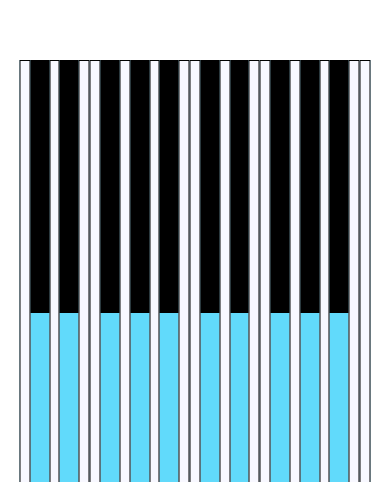
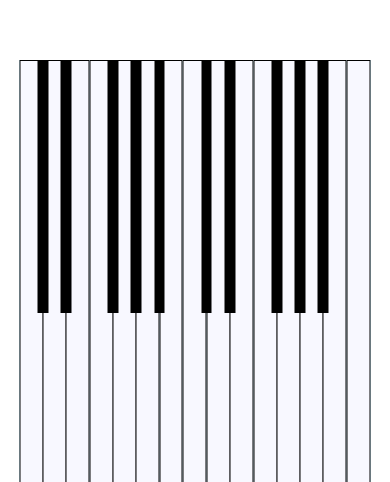
Before and after one commit to seaweber/Bryte, a React (Create React App) app: page / in a window 390 px wide. Shown: the part 362-844 px from the top of the page. Built offline with nearby package versions, Linux system fonts and the light colour scheme.

Commit message:
add responsive piano UI for most common midi keyboard sizes

```diff
--- a/src/components/BlackKey.js
+++ b/src/components/BlackKey.js
@@ -1,10 +1,9 @@
-import React, { useState } from "react";
+import React from "react";
 import "../styles/BlackKey.css";
 
 function BlackKey ( props ) {
-
     return (
-        <div className="blackKey">
+        <div className={'key blackKey'}>
 
         </div>
     );
--- a/src/components/PianoKeyboard.js
+++ b/src/components/PianoKeyboard.js
@@ -9,6 +9,29 @@ import BlackKey from "./BlackKey";
 function PianoKeyboard ( props ) {
 
     const [width, setWidth] = useState(0);
+
+    /*
+     * Generates a collection of keys representing the connected midi keyboard
+     */
+    function generateKeys() {
+
+        /*
+         * By convention, keyboards contain, in order, 'n' octaves + 1 white key
+         * Calculate connected midi keyboard's number of octaves
+         */
+        let octaves = ( Number.parseInt(props.keys) - 1 ) / 12;
+
+        let notes = [];
+
+        // iterate through octaves, incrementing octave level
+        for (let index = 1; index <= octaves; index++) {
+            notes.push(octave(index));
+        }
+        // add extra white key
+        notes.push(<WhiteKey/>);
+
+        return notes;
+    }
 
     /*
      * Produces a collection of <Key> components to represent an octave
@@ -44,29 +67,6 @@ function PianoKeyboard ( props ) {
         });
     }
 
-    /*
-     * Generates a collection of keys representing the connected midi keyboard
-     */
-    function generateKeys() {
-
-        /*
-         * By convention, keyboards contain, in order, 'n' octaves + 1 white key
-         * Calculate connected midi keyboard's number of octaves
-         */
-        let octaves = ( Number.parseInt(props.keys) - 1 ) / 12;
-
-        let notes = [];
-
-        // iterate through octaves, incrementing octave level
-        for (let index = 1; index <= octaves; index++) {
-            notes.push(octave(index));
-        }
-        // add extra white key
-        notes.push(<WhiteKey/>);
-
-        return notes;
-    }
-
     return (
         <div className="keyboard">
             { generateKeys() }
--- a/src/components/WhiteKey.js
+++ b/src/components/WhiteKey.js
@@ -1,12 +1,9 @@
-import React, { useState } from "react";
+import React from "react";
 import "../styles/WhiteKey.css";
-import BlackKey from "./BlackKey";
 
 function WhiteKey ( props ) {
-
     return (
-
-        <div className="whiteKey">
+        <div className={'key whiteKey'}>
 
         </div>
 
--- a/src/styles/BlackKey.css
+++ b/src/styles/BlackKey.css
@@ -1,5 +1,4 @@
 .blackKey {
     background-color: black;
-    width: 50.4px;
     height: 100%;
 }
--- a/src/styles/PianoKeyboard.css
+++ b/src/styles/PianoKeyboard.css
@@ -1,5 +1,3 @@
-
-
 .keyboard {
     background-color: #61dafb;
 
@@ -9,25 +7,57 @@
     transform: translateX(-50%);
 
     height: 50%;
-    width: 90%;
+    width: 90vw;
     display: flex;
 }
 
-.whiteKey {
-    position: relative;
+/* 25 keys */
+.key:first-child:nth-last-child(25),
+.key:first-child:nth-last-child(25) ~ .whiteKey {
     border: solid black 1px;
     z-index: 1;
-    /*width: 100.8px;*/
-    width: 6.67%;
-    /*margin: 0 auto 0 auto;*/
-    border-collapse: collapse;
+    margin: 0 auto 0 auto;
+    width: 6vw;
 }
 
-.blackKey {
-    position: relative;
+/* 25 keys */
+.key:first-child:nth-last-child(25) ~ .blackKey {
+    max-height: 60%;
     z-index: 2;
+    width: 3vw;
+    margin: 0 -1.5vw 0 -1.5vw;
+}
+
+/* 49 keys */
+.key:first-child:nth-last-child(49),
+.key:first-child:nth-last-child(49) ~ .whiteKey {
+    border: solid black 1px;
+    z-index: 1;
+    margin: 0 auto 0 auto;
+    width: 3.21vw;
+}
+
+/* 49 keys */
+.key:first-child:nth-last-child(49) ~ .blackKey {
     max-height: 60%;
+    z-index: 2;
+    width: 1.61vw;
+    margin: 0 -.8vw 0 -.8vw;
+}
 
-    /*margin: 0 -25.2px 0 -25.2px;*/
-    border-collapse: collapse;
+/* 61 keys */
+.key:first-child:nth-last-child(61),
+.key:first-child:nth-last-child(61) ~ .whiteKey {
+    border: solid black 1px;
+    z-index: 1;
+    margin: 0 auto 0 auto;
+    width: 2.57vw;
 }
+
+/* 61 keys */
+.key:first-child:nth-last-child(61) ~ .blackKey {
+    max-height: 60%;
+    z-index: 2;
+    width: 1.286vw;
+    margin: 0 -.64vw 0 -.64vw;
+}
```
Also changed, not shown: src/App.js (line endings or trailing spaces).
